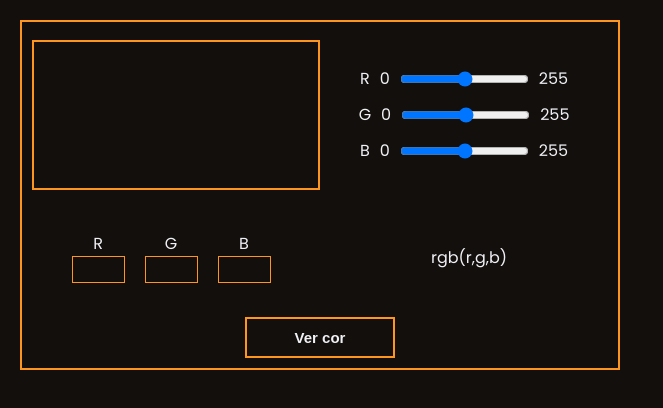
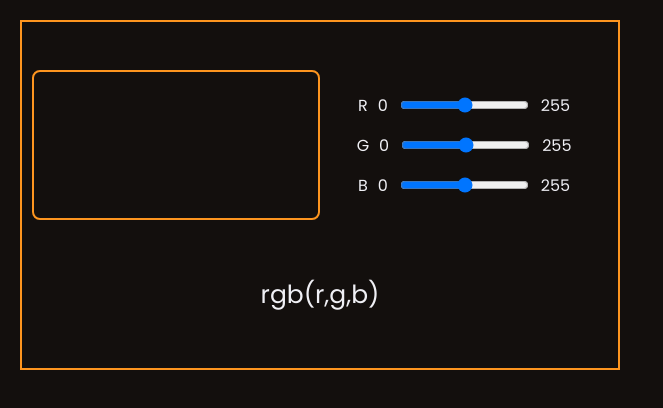
Before and after one commit to roger3g/color-select, a plain HTML site: page index.html in a window 1280 px wide. Shown: the whole page, without its empty margins (0-663 px from the left). Drawn offline with Linux system fonts and the light colour scheme.

Commit message:
added change real time

```diff
--- a/index.html
+++ b/index.html
@@ -3,17 +3,17 @@
 <head>
   <meta charset="UTF-8">
   <meta name="viewport" content="width=device-width, initial-scale=1.0">
-  <title>Color</title>
+  <title>Color editor</title>
 
   <link href="https://fonts.googleapis.com/css2?family=Archivo:wght@400;700&amp;family=Poppins:wght@400;600&amp;display=swap" rel="stylesheet">
 
   <link rel="stylesheet" href="style.css">
+  <script src="script.js" type="text/javascript"></script>
 
 </head>
 <body>
 
-  <div id="container">
-
+  <main>
     <section id="range-area">
       <div id="output-colors"></div>
 
@@ -30,27 +30,7 @@
       </div>
     </section>
 
-    <section id="inputs-rgb">
-      <div id="inputs">
-        <span class="span-input-rgb">
-          <span>R</span> <input type="text" id="r-input" size="3" min="0" max="255" pattern="[0-9]">
-        </span>
-        <span class="span-input-rgb">
-          <span>G</span> <input type="text" id="g-input" size="3" min="0" max="255" pattern="[0-9]">
-        </span>
-        <span class="span-input-rgb">
-          <span>B</span> <input type="text" id="b-input" size="3" min="0" max="255" pattern="[0-9]">
-        </span>
-
-      </div>
-
-      <div id="copy"> rgb(r,g,b) </div>
-    </section>
-
-    <button>Ver cor</button>
-
-  </div>
-
-  <script src="script.js" type="text/javascript"></script>
+    <span id="copy">rgb(r,g,b)</span>
+  </main>
 </body>
 </html>
--- a/script.js
+++ b/script.js
@@ -1,48 +1,25 @@
-const Rrange = document.querySelector('#r-range')
-const Grange = document.querySelector('#g-range')
-const Brange = document.querySelector('#b-range')
+window.addEventListener('load', () => {
+  const Rrange = document.querySelector('#r-range')
+  const Grange = document.querySelector('#g-range')
+  const Brange = document.querySelector('#b-range')
 
-const Rinput = document.querySelector('#r-input')
-const Ginput = document.querySelector('#g-input')
-const Binput = document.querySelector('#b-input')
+  const outputColors = document.querySelector('#output-colors')
+  const copy = document.querySelector('#copy')
 
-const outputColors = document.querySelector('#output-colors')
-const copy = document.querySelector('#copy')
+  Rrange.addEventListener('change', ()=> {
+    chageColor(Rrange.value, Grange.value, Brange.value)
+  })
 
-const button = document.querySelector('button')
+  Grange.addEventListener('change', ()=> {
+    chageColor(Rrange.value, Grange.value, Brange.value)
+  })
 
-button.addEventListener('click', () => {
+  Brange.addEventListener('change', ()=> {
+    chageColor(Rrange.value, Grange.value, Brange.value)
+  })
 
-  if ( Rinput.value == '' || Ginput.value == '' || Binput.value == '' ) {
-    chageColorRange(Rrange.value, Grange.value, Brange.value)
-  } else {
-    Rrange.value = '128'
-    Grange.value = '128'
-    Brange.value = '128'
-    chageColorInput(Rinput.value, Ginput.value, Binput.value)
-    Rinput.value = ''
-    Ginput.value = ''
-    Binput.value = ''
+  const chageColor = (colorRed, colorGreen, colorBlue) => {
+    outputColors.style.backgroundColor = `rgb(${colorRed},${colorGreen},${colorBlue})`
+    copy.innerHTML = `rgb(${colorRed},${colorGreen},${colorBlue})`
   }
-
 })
-
-function chageColorRange(r, g, b) {
-  outputColors.style.backgroundColor = `rgb(${r},${g},${b})`
-  copy.innerHTML = `rgb(${r},${g},${b})`
-}
-
-function chageColorInput(r, g, b) {
-  if ( r > 255 || g > 255 || b > 255 ) {
-    r = '255'
-    g = '255'
-    b = '255'
-  } else if ( r < 0 || g < 0 || b < 0 ) {
-    r = '0'
-    g = '0'
-    b = '0'
-  }
-
-  outputColors.style.backgroundColor = `rgb(${r},${g},${b})`
-  copy.innerHTML = `rgb(${r},${g},${b})`
-}
--- a/style.css
+++ b/style.css
@@ -18,7 +18,7 @@ body {
 }
 
 
-#container {
+main {
   width: 60rem;
   height: 35rem;
   border: 0.2rem solid var(--color-primary);
@@ -31,27 +31,26 @@ body {
   flex-direction: column;
 }
 
-#container #range-area {
+main #range-area {
   width: 100%;
   height: 20rem;
   padding: 1rem;
-  /*border: 0.2rem solid var(--color-primary);*/
 
   display: flex;
   align-items: center;
   justify-content: center;
 }
 
-#container #range-area #output-colors {
+main #range-area #output-colors {
   width: 30rem;
   height: 15rem;
   border: 0.2rem solid var(--color-primary);
+  border-radius: 0.8rem;
 }
 
-#container #range-area #ranges {
+main #range-area #ranges {
   width: 30rem;
   height: 15rem;
-  /*border: 0.2rem solid var(--color-primary);*/
 
   display: flex;
   align-items: center;
@@ -59,11 +58,11 @@ body {
   flex-direction: column;
 }
 
-#container #range-area #ranges input {
-  margin: 1rem;
+main #range-area #ranges input {
+  margin: 1.2rem;
 }
 
-#container #range-area #ranges .span-input {
+main #range-area #ranges .span-input {
   display: flex;
   justify-content: center;
   align-items: center;
@@ -73,73 +72,12 @@ body {
   margin-right: 1rem;
 }
 
-#container #inputs-rgb {
-  width: 100%;
+main #copy {
+  width: 50%;
   height: 10rem;
-  /*border: 0.2rem solid var(--color-primary);*/
+  font-size: 2.5rem;
 
   display: flex;
   align-items: center;
   justify-content: center;
 }
-
-#container #inputs-rgb #inputs {
-  width: 50%;
-  height: 10rem;
-  /*border: 0.2rem solid var(--color-primary);*/
-
-  display: flex;
-  align-items: center;
-  justify-content: center;
-}
-
-#container #inputs-rgb #inputs .span-input-rgb {
-  display: flex;
-  align-items: center;
-  justify-content: center;
-  flex-direction: column;
-
-  margin-left: 1rem;
-  margin-right: 1rem;
-}
-
-#container #inputs-rgb #inputs input {
-  background-color: var(--color-background);
-  color: var(--color-text);
-  outline: none;
-  border: 0.1rem solid var(--color-primary);
-  padding: 0.5rem;
-}
-
-#container #inputs-rgb #copy {
-  width: 50%;
-  height: 10rem;
-  /*border: 0.2rem solid var(--color-primary);*/
-
-  display: flex;
-  align-items: center;
-  justify-content: center;
-}
-
-button {
-  padding: 1rem;
-  cursor: pointer;
-  width: 15rem;
-
-  margin-top: 1rem;
-  margin-bottom: 1rem;
-  font-weight: bold;
-  font-size: 1.5rem;
-
-  outline: none;
-  border: 0.2rem solid var(--color-primary);
-  background-color: var(--color-background);
-  color: var(--color-text);
-
-  transition: background-color.2s, border-color .2s;
-}
-
-button:hover {
-  background-color: var(--color-primary);
-  border-color: var(--color-background);
-}
```
